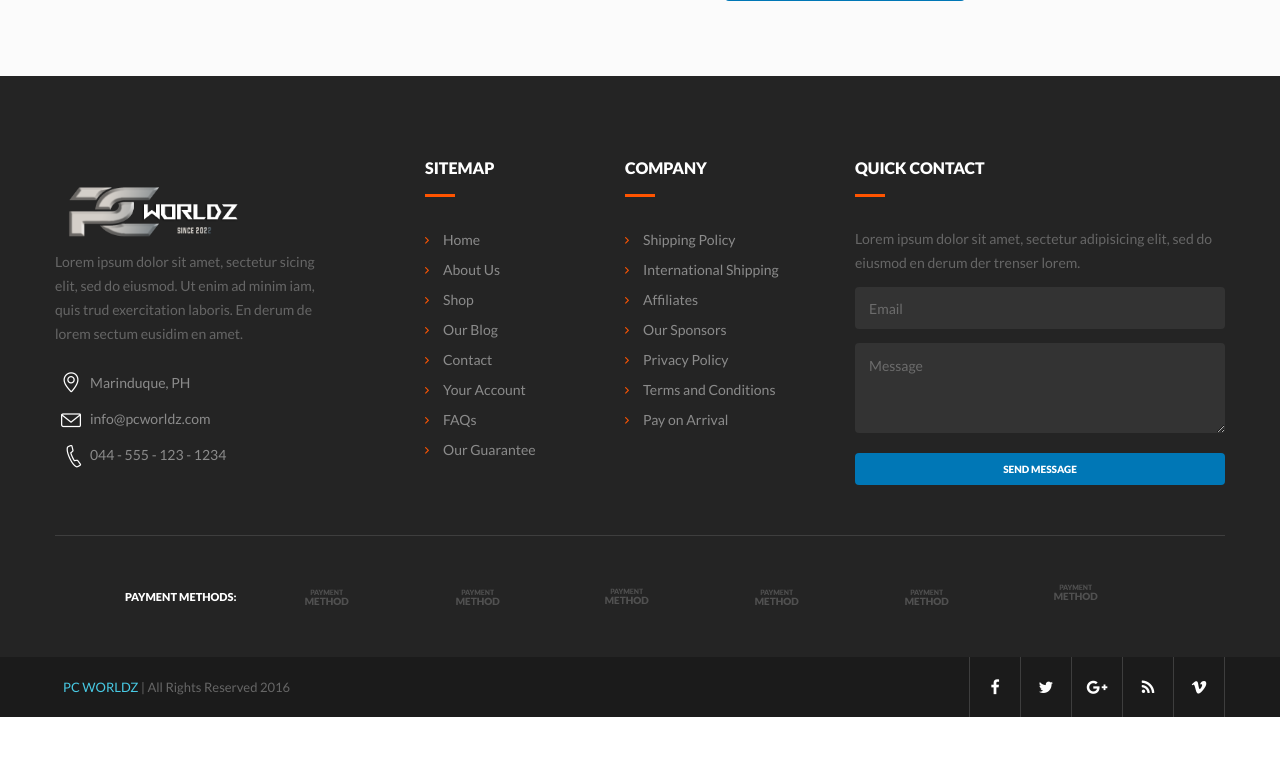
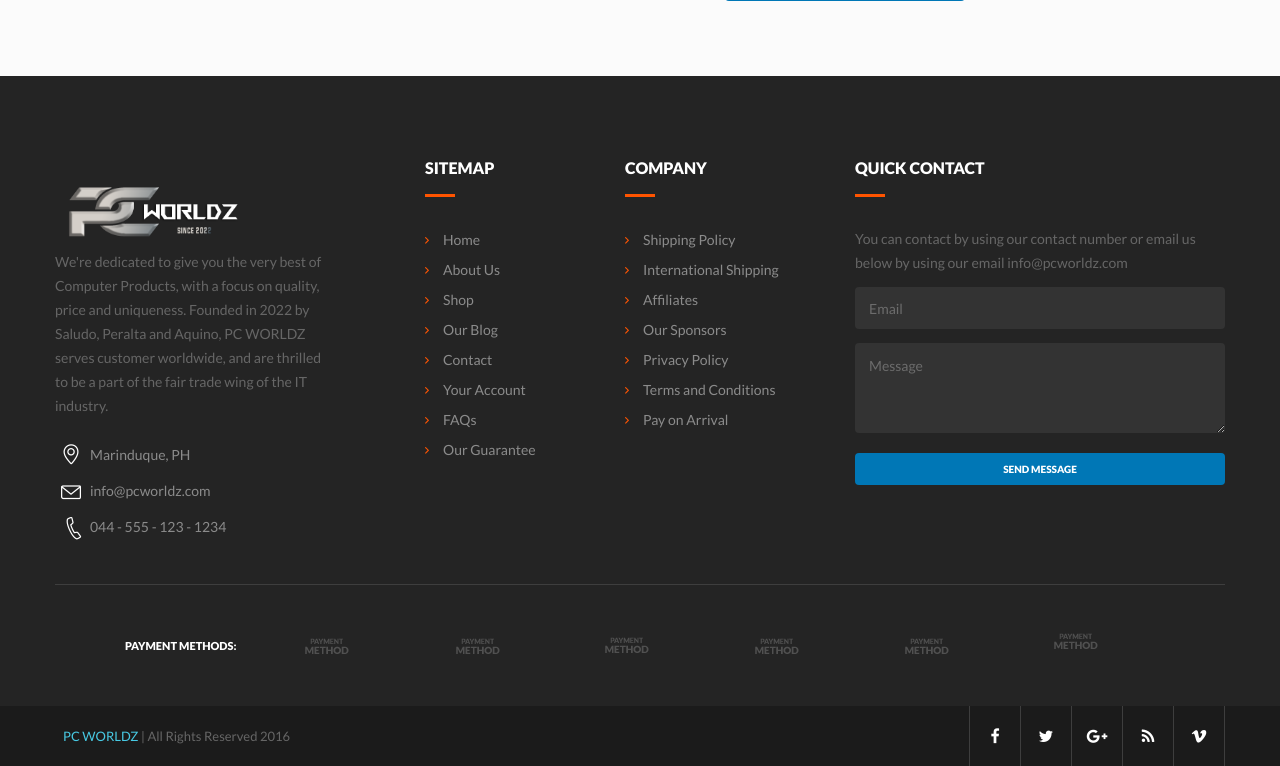
Before and after one commit to JeSaludo/Aquino_Peralta_Saludo_IT2F_finalProject_PCWorldz, a PHP site: page /contactus.php in a window 1280 px wide. Shown: the part 1086-1852 px from the top of the page. Before the commit the page ends 1803 px from the top, so only its background shows below. Run offline with PHP 8.4, Linux system fonts and the light colour scheme; some libraries are stand-ins or nearby versions.

Commit message:
Updated Contact Us

```diff
--- a/contactus.php
+++ b/contactus.php
@@ -26,7 +26,7 @@
     <div class="form-popup-column small">
       <h2 class="subsection-title medium">Register now!</h2>
       <hr class="line-separator">
-      <p class="small">Lorem ipsum dolor sit amet, consectetur ipisicing elit, sed do eiusmod tempor incididunt ut labore et dolore magna aliqua.</p>
+      <p class="small">Fill all the requirements on the space provided.</p>
       <!-- FORM -->
       <form>
         <!-- FORM ROW -->
@@ -1086,7 +1086,7 @@
           <figcaption>PC WORLDZ</figcaption>
         </figure>
         <!-- /LOGO -->
-        <p class="description">Lorem ipsum dolor sit amet, sectetur sicing elit, sed do eiusmod. Ut enim ad minim iam, quis trud exercitation laboris. En derum de lorem sectum eusidim en amet.</p>
+        <p class="description">We're dedicated to give you the very best of Computer Products, with a focus on quality, price and uniqueness. Founded in 2022 by Saludo, Peralta and Aquino, PC WORLDZ serves customer worldwide, and are thrilled to be a part of the fair trade wing of the IT industry.</p>
 
         <!-- CONTACTUS LIST -->
         <ul class="contactus-list">
@@ -1334,7 +1334,7 @@
       <div class="content-dropdown-column full">
         <h6 class="title small secondary">Quick Contact</h6>
         <hr class="line-separator">
-        <p class="description">Lorem ipsum dolor sit amet, sectetur adipisicing elit, sed do eiusmod en derum der trenser lorem.</p>
+        <p class="description">You can contact by using our contact number or email us below by using our email info@pcworldz.com</p>
         <form class="quick-contact-form">
           <input type="text" class="dark" name="qc_email" placeholder="Email">
           <textarea name="qc_message" class="dark" placeholder="Message"></textarea>
```
